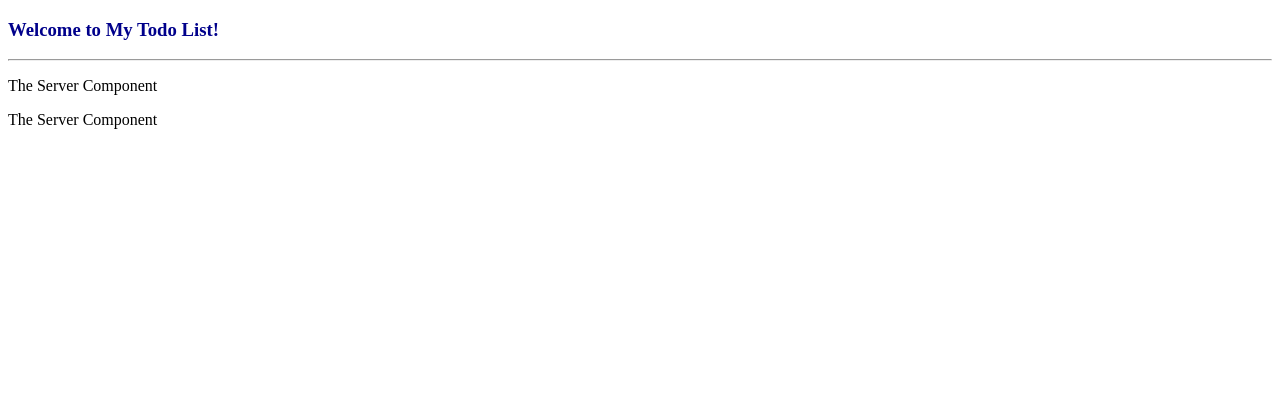
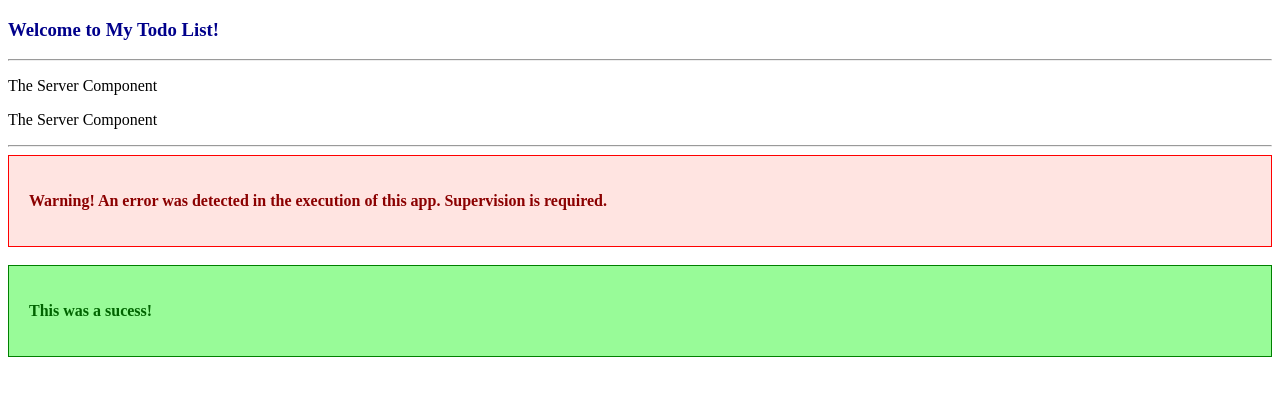
Before and after one commit to rafamachado06/Angular-Praticas-Udemy, an Angular app: page / in a window 1280 px wide. Shown: the top 396 px of the page. Built offline with nearby package versions, Linux system fonts and the light colour scheme.

Commit message:
Assigment 1 - new components and styling them

```diff
--- a/src/app/app.component.html
+++ b/src/app/app.component.html
@@ -323,7 +323,9 @@
 <div class="col-xs-12">
   <h3>Welcome to My Todo List!</h3>
   <hr>
-  <!-- <div app-servers></div>
-  <div class="app-servers"></div> -->
   <app-servers></app-servers>
+  <hr>
+  <app-warning-alert></app-warning-alert>
+  <br>
+  <app-sucess-alert></app-sucess-alert>
 </div>
--- a/src/app/app.module.ts
+++ b/src/app/app.module.ts
@@ -5,12 +5,16 @@ import { AppComponent } from './app.component';
 import { FormsModule } from '@angular/forms';
 import { ServerComponent } from './server/server.component';
 import { ServersComponent } from './servers/servers.component';
+import { SucessAlertComponent } from './sucess-alert/sucess-alert.component';
+import { WarningAlertComponent } from './warning-alert/warning-alert.component';
 
 @NgModule({
   declarations: [
     AppComponent,
     ServerComponent,
-    ServersComponent
+    ServersComponent,
+    SucessAlertComponent,
+    WarningAlertComponent
   ],
   imports: [
     BrowserModule,
--- /dev/null
+++ b/src/app/sucess-alert/sucess-alert.component.css
@@ -0,0 +1,10 @@
+.sucess {
+  font-weight: bold;
+  padding: 20px;
+  background-color: palegreen;
+  border: 1px solid green;
+}
+
+.sucess-color {
+  color: darkgreen;
+}
--- /dev/null
+++ b/src/app/sucess-alert/sucess-alert.component.html
@@ -0,0 +1,5 @@
+<div class="sucess sucess-color">
+  <p>
+      This was a sucess!
+  </p>
+</div>
--- /dev/null
+++ b/src/app/warning-alert/warning-alert.component.css
@@ -0,0 +1,10 @@
+.warning {
+  font-weight: bold;
+  padding: 20px;
+  background-color: mistyrose;
+  border: 1px solid red;
+}
+
+.warning-color {
+  color: darkred;
+}
--- /dev/null
+++ b/src/app/warning-alert/warning-alert.component.html
@@ -0,0 +1,3 @@
+<div class="warning warning-color">
+  <p>Warning! An error was detected in the execution of this app. Supervision is required.</p>
+</div>
```
Also changed, not shown: src/app/sucess-alert/sucess-alert.component.ts (added, +10 -0 lines), src/app/warning-alert/warning-alert.component.ts (added, +10 -0 lines).
